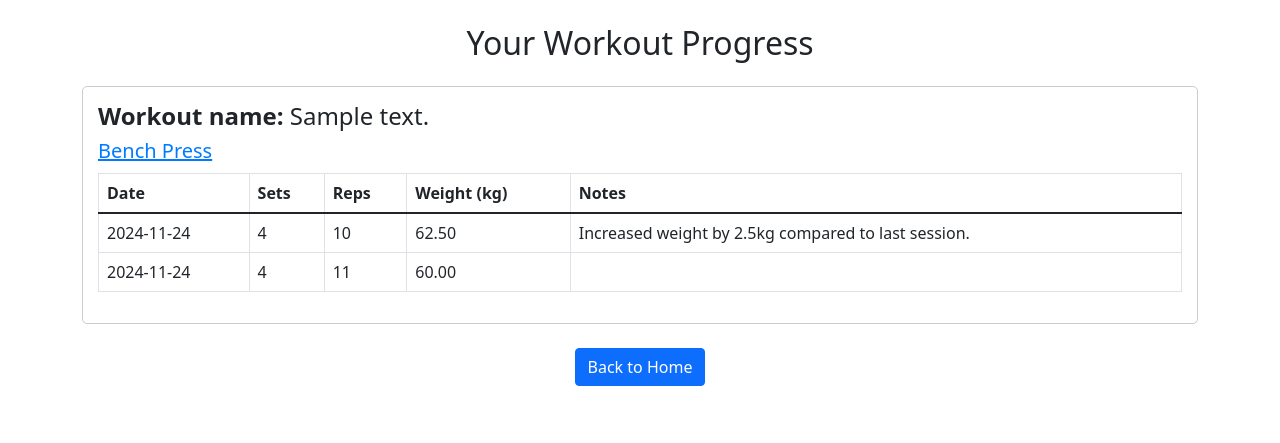
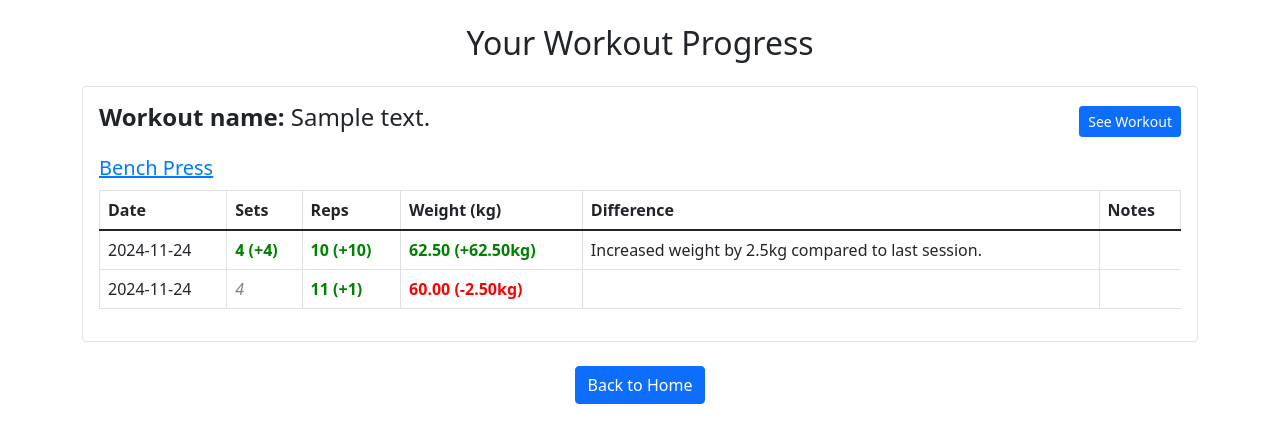
Before and after one commit to TraseRRR98/workout_plan, a PHP site: page /progress/progress.php in a window 1280 px wide, after a click on "Bench Press". Shown: the part 56-499 px from the top of the page. Run offline with PHP 8.4, Linux system fonts and the light colour scheme; a user stored in the database is signed in; data comes from the database, SQL or seed files in the repository; tables that the repository leaves empty hold one stand-in row (values such as "Sample post").

Commit message:
Enhance exercise modification and progress display; include workout ID in exercise modification, add previous progress comparison, and improve styling for progress differences

```diff
--- a/lib/css.php
+++ b/lib/css.php
@@ -42,4 +42,16 @@
         display: none;
         margin-top: 10px;
     }
+    .progress-positive {
+        color: green;
+        font-weight: bold;
+    }
+    .progress-negative {
+        color: red;
+        font-weight: bold;
+    }
+    .progress-neutral {
+        color: gray;
+        font-style: italic;
+    }
 </style>
--- a/progress/progress.php
+++ b/progress/progress.php
@@ -9,7 +9,7 @@ if (session_status() == PHP_SESSION_NONE)
 
 if (!isset($_SESSION['user_id']))
     die("Error: user_id is not set.");
-
+  // -- LAG to Fetch previous progress
 $query = "
 SELECT
     w.workout_id,
@@ -21,7 +21,10 @@ SELECT
     p.sets,
     p.reps,
     p.weight,
-    p.notes AS progress_notes
+    p.notes AS progress_notes,
+    LAG(p.sets) OVER (PARTITION BY ue.exercise_id ORDER BY p.date DESC) AS prev_sets,
+    LAG(p.reps) OVER (PARTITION BY ue.exercise_id ORDER BY p.date DESC) AS prev_reps,
+    LAG(p.weight) OVER (PARTITION BY ue.exercise_id ORDER BY p.date DESC) AS prev_weight
 FROM progress p
 JOIN users_exercises ue ON p.user_exercise_id = ue.user_exercise_id
 JOIN exercises e ON ue.exercise_id = e.exercise_id
@@ -55,10 +58,15 @@ while ($row = $result->fetch_assoc()) {
         <h2 class="mb-4 text-center">Your Workout Progress</h2>
         <?php if (!empty($workouts)): ?>
             <?php foreach ($workouts as $workout_id => $workout): ?>
-                <div class="workout-container">
-                    <h4><strong>Workout name:</strong> <?= htmlspecialchars($workout['workout_notes']) ?></h4>
+                <div class="workout-container mb-4 p-3 border rounded">
+                    <div class="d-flex justify-content-between align-items-center">
+                        <h4><strong>Workout name:</strong> <?= htmlspecialchars($workout['workout_notes']) ?></h4>
+                        <!-- Add "See Workout" button -->
+                        <a href="../exercises/list_workout_exercises.php?workout_id=<?= htmlspecialchars($workout_id) ?>"
+                        class="btn btn-primary btn-sm">See Workout</a>
+                    </div>
                     <?php foreach ($workout['exercises'] as $exercise_name => $rows): ?>
-                        <div class="exercise-section">
+                        <div class="exercise-section mt-3">
                             <h5 class="exercise-name" onclick="toggleTable('workout-<?= $workout_id ?>-<?= htmlspecialchars($exercise_name) ?>')">
                                 <?= htmlspecialchars($exercise_name) ?>
                             </h5>
@@ -69,16 +77,37 @@ while ($row = $result->fetch_assoc()) {
                                         <th>Sets</th>
                                         <th>Reps</th>
                                         <th>Weight (kg)</th>
+                                        <th>Difference</th>
                                         <th>Notes</th>
                                     </tr>
                                 </thead>
                                 <tbody>
                                     <?php foreach ($rows as $row): ?>
+                                        <?php
+                                        // Calculate differences
+                                        $diff_sets = $row['sets'] - ($row['prev_sets'] ?? 0);
+                                        $diff_reps = $row['reps'] - ($row['prev_reps'] ?? 0);
+                                        $diff_weight = $row['weight'] - ($row['prev_weight'] ?? 0);
+
+                                        // Determine classes for styling
+                                        $sets_class = $diff_sets > 0 ? 'progress-positive' : ($diff_sets < 0 ? 'progress-negative' : 'progress-neutral');
+                                        $reps_class = $diff_reps > 0 ? 'progress-positive' : ($diff_reps < 0 ? 'progress-negative' : 'progress-neutral');
+                                        $weight_class = $diff_weight > 0 ? 'progress-positive' : ($diff_weight < 0 ? 'progress-negative' : 'progress-neutral');
+                                        ?>
                                         <tr>
                                             <td><?= htmlspecialchars($row['date']) ?></td>
-                                            <td><?= htmlspecialchars($row['sets']) ?></td>
-                                            <td><?= htmlspecialchars($row['reps']) ?></td>
-                                            <td><?= htmlspecialchars($row['weight']) ?></td>
+                                            <td class="<?= $sets_class ?>">
+                                                <?= htmlspecialchars($row['sets']) ?>
+                                                <?= $diff_sets !== 0 ? " (" . ($diff_sets > 0 ? "+" : "") . $diff_sets . ")" : "" ?>
+                                            </td>
+                                            <td class="<?= $reps_class ?>">
+                                                <?= htmlspecialchars($row['reps']) ?>
+                                                <?= $diff_reps !== 0 ? " (" . ($diff_reps > 0 ? "+" : "") . $diff_reps . ")" : "" ?>
+                                            </td>
+                                            <td class="<?= $weight_class ?>">
+                                                <?= htmlspecialchars($row['weight']) ?>
+                                                <?= $diff_weight !== 0 ? " (" . ($diff_weight > 0 ? "+" : "") . number_format($diff_weight, 2) . "kg)" : "" ?>
+                                            </td>
                                             <td><?= htmlspecialchars($row['progress_notes']) ?></td>
                                         </tr>
                                     <?php endforeach; ?>
```
Also changed, not shown: exercises/modify_exercise.php (+5 -3 lines).
